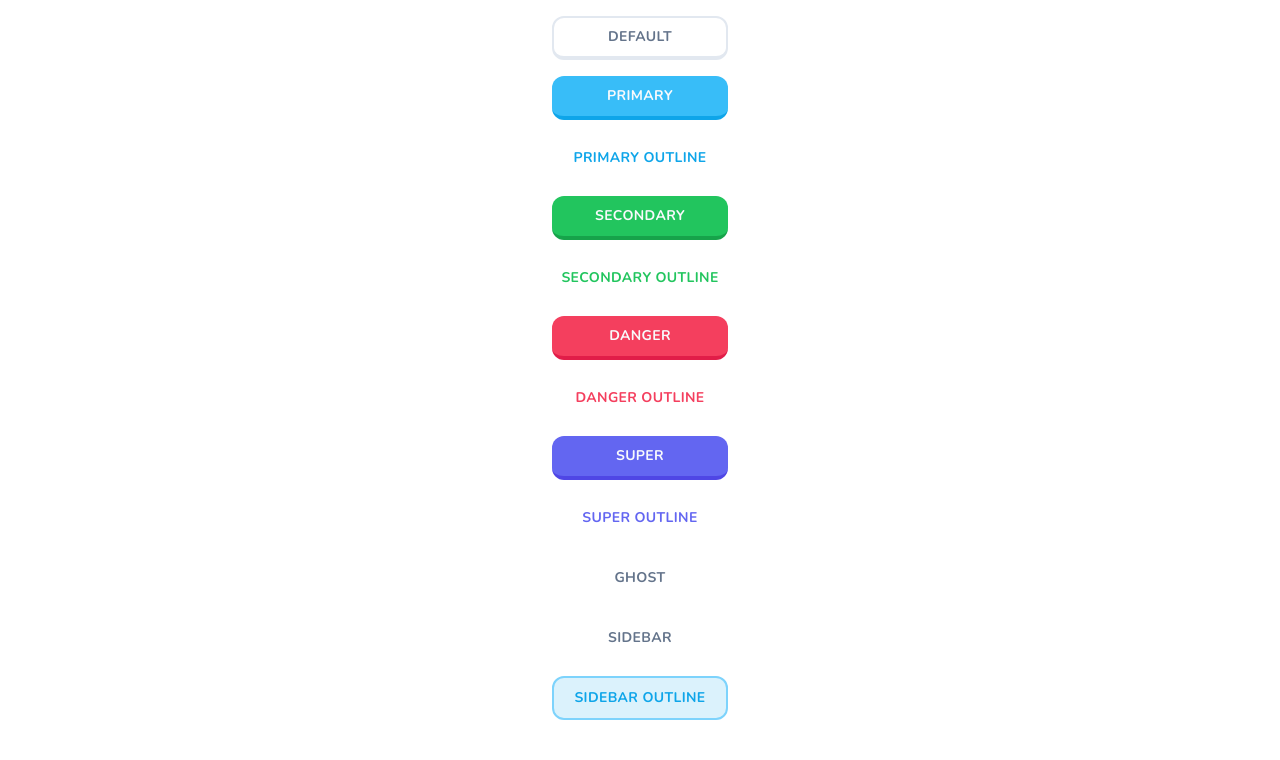
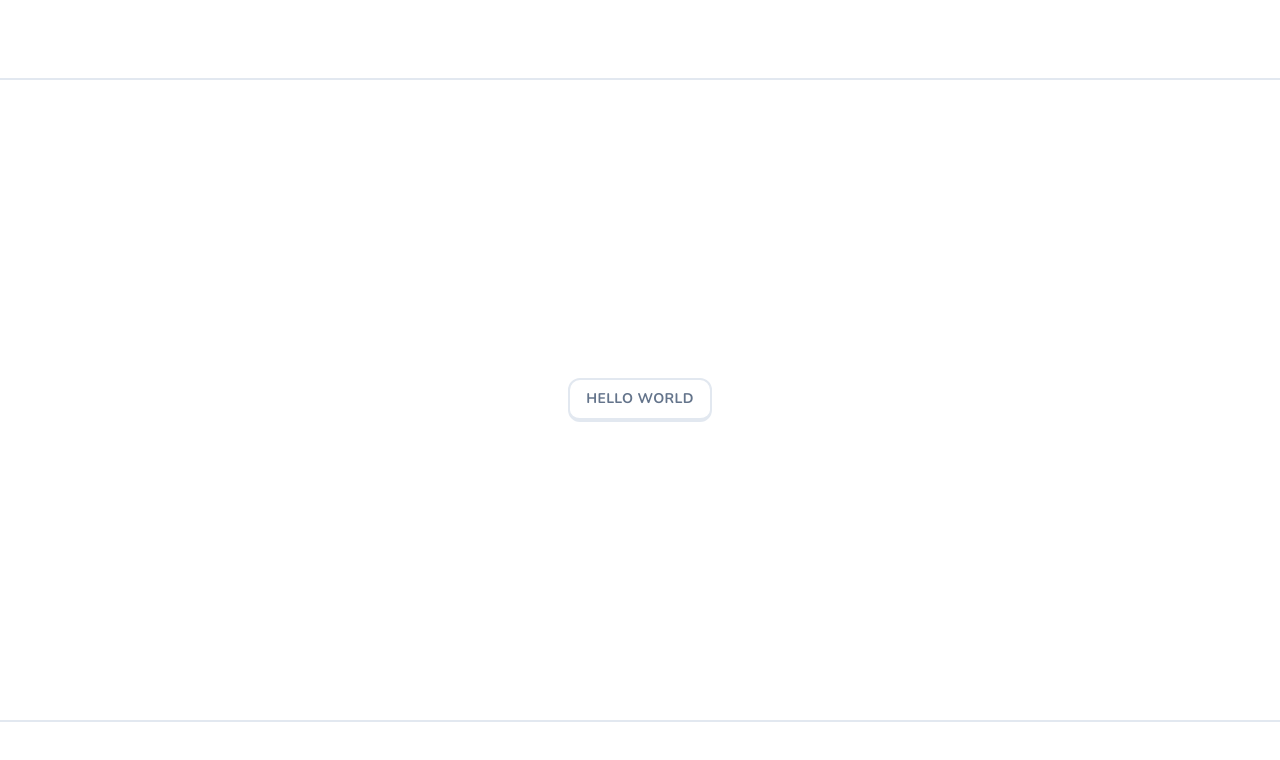
Before and after one commit to slicycode/unolingo, a Next.js app: page / in a window 1280 px wide. Shown: the top 760 px of the page. Built offline with nearby package versions, Linux system fonts and the light colour scheme.

Commit message:
chore: change landing page folder structure

```diff
--- /dev/null
+++ b/app/(marketing)/footer.tsx
@@ -0,0 +1,7 @@
+const Footer = () => {
+  return (
+    <footer className="hidden h-20 w-full border-t-2 border-slate-200 p-2 lg:block"></footer>
+  )
+}
+
+export default Footer
--- /dev/null
+++ b/app/(marketing)/header.tsx
@@ -0,0 +1,7 @@
+const Header = () => {
+  return (
+    <header className="h-20 w-full border-b-2 border-slate-200 px-4"></header>
+  )
+}
+
+export default Header
--- /dev/null
+++ b/app/(marketing)/layout.tsx
@@ -0,0 +1,18 @@
+import Footer from './footer'
+import Header from './header'
+
+export default function MarketingLayout({
+  children,
+}: Readonly<{
+  children: React.ReactNode
+}>) {
+  return (
+    <div className="flex min-h-screen flex-col">
+      <Header />
+      <main className="flex flex-1 flex-col items-center justify-center">
+        {children}
+      </main>
+      <Footer />
+    </div>
+  )
+}
--- /dev/null
+++ b/app/(marketing)/page.tsx
@@ -0,0 +1,9 @@
+import { Button } from '@/components/ui/button'
+
+export default function Home() {
+  return (
+    <div className="mx-auto flex flex-col space-y-4 p-4">
+      <Button>Hello world</Button>
+    </div>
+  )
+}
--- a/app/page.tsx
+++ /dev/null
@@ -1,20 +0,0 @@
-import { Button } from '@/components/ui/button'
-
-export default function Home() {
-  return (
-    <div className="mx-auto flex max-w-52 flex-col space-y-4 p-4">
-      <Button>Default</Button>
-      <Button variant="primary">Primary</Button>
-      <Button variant="primaryOutline">Primary Outline</Button>
-      <Button variant="secondary">Secondary</Button>
-      <Button variant="secondaryOutline">Secondary Outline</Button>
-      <Button variant="danger">Danger</Button>
-      <Button variant="dangerOutline">Danger Outline</Button>
-      <Button variant="super">Super</Button>
-      <Button variant="superOutline">Super Outline</Button>
-      <Button variant="ghost">Ghost</Button>
-      <Button variant="sidebar">Sidebar</Button>
-      <Button variant="sidebarOutline">Sidebar Outline</Button>
-    </div>
-  )
-}
```
